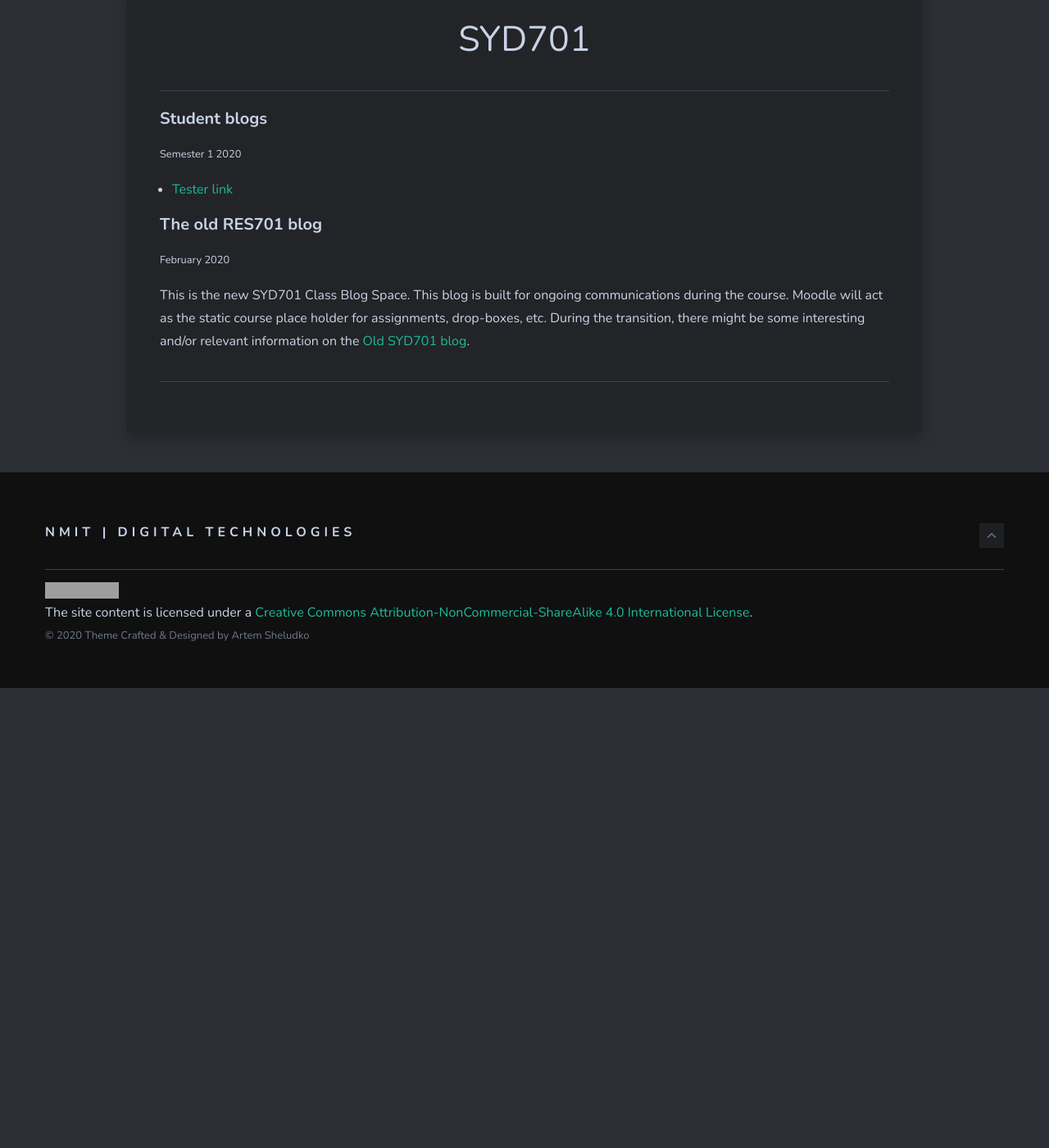
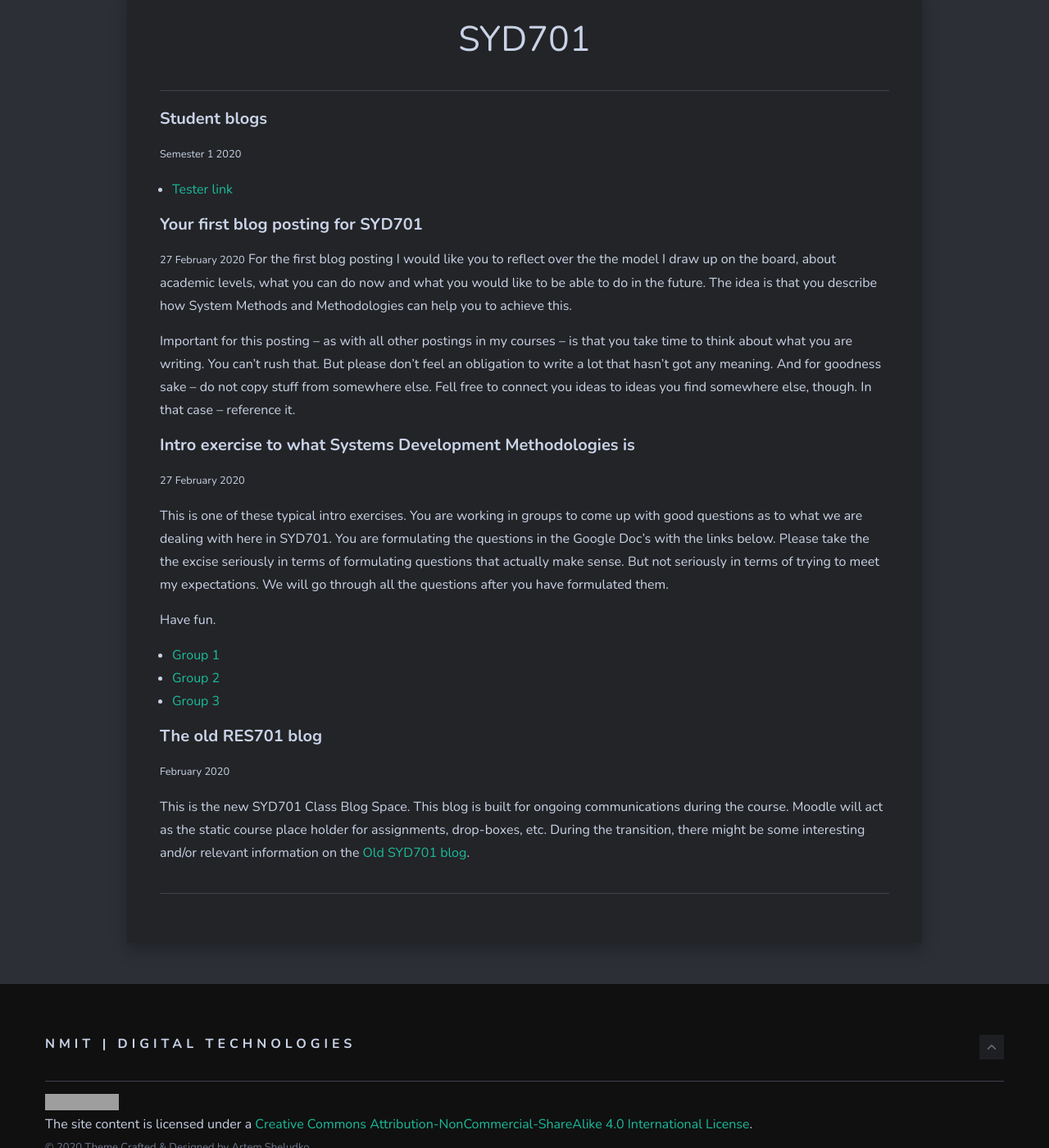
Before and after one commit to larsoliverdam/nmit, a Jekyll site: the page built from _pages/SYD701.md, in a window 1280 px wide and 1400 px high, scrolled down 738 px. Shown: the whole window at 82% size. Built offline with Jekyll 4.4.1, drawn with Linux system fonts in a browser that asks for light colours; nearby versions of some CDN libraries; comment, search, counter and statistics services are not loaded; before the commit the page ends 1577 px from its top, so only the background shows below that; grey boxes are pictures that could not be loaded.

Commit message:
first SYD701 session postings

```diff
--- a/_pages/SYD701.md
+++ b/_pages/SYD701.md
@@ -10,6 +10,25 @@ image: matrix.jpg
 
 * [Tester link](https://nmitresearchmethods.wordpress.com/)
 
+#### Your first blog posting for SYD701
+<small>27 February 2020</small>
+For the first blog posting I would like you to reflect over the the model I draw up on the board, about academic levels, what you can do now and what you would like to be able to do in the future. The idea is that you describe how System Methods and Methodologies   can help you to achieve this.
+
+Important for this posting – as with all other postings in my courses – is that you take time to think about what you are writing. You can’t rush that. But please don’t feel an obligation to write a lot that hasn’t got any meaning. And for goodness sake – do not copy stuff from somewhere else. Fell free to connect you ideas to ideas you find somewhere else, though. In that case – reference it.
+
+#### Intro exercise to what Systems Development Methodologies is
+<small>27 February 2020</small>
+
+This is one of these typical intro exercises. You are working in groups to come up with good questions as to what we are dealing with here in SYD701. You are formulating the questions in the Google Doc’s with the links below.
+Please take the the excise seriously in terms of formulating questions that actually make sense. But not seriously in terms of trying to meet my expectations.
+We will go through all the questions after you have formulated them.
+
+Have fun.
+
+* [Group 1](https://docs.google.com/document/d/1rYDMCMkCpN791lL9f9gy-fbDMDNPKgr09ACMlFue3aA/edit?usp=sharing)
+* [Group 2](https://docs.google.com/document/d/1oFvUjw831X8okkSXKa3eW7HiEfNMnKtaEtOFwF7mwN4/edit?usp=sharing)
+* [Group 3](https://docs.google.com/document/d/11ALgbxITRm1ZNCP5dtoBORmP2iyA6oQMg3cCHdIYIXw/edit?usp=sharing)
+
 #### The old RES701 blog
 <small>February 2020</small>
 
```
